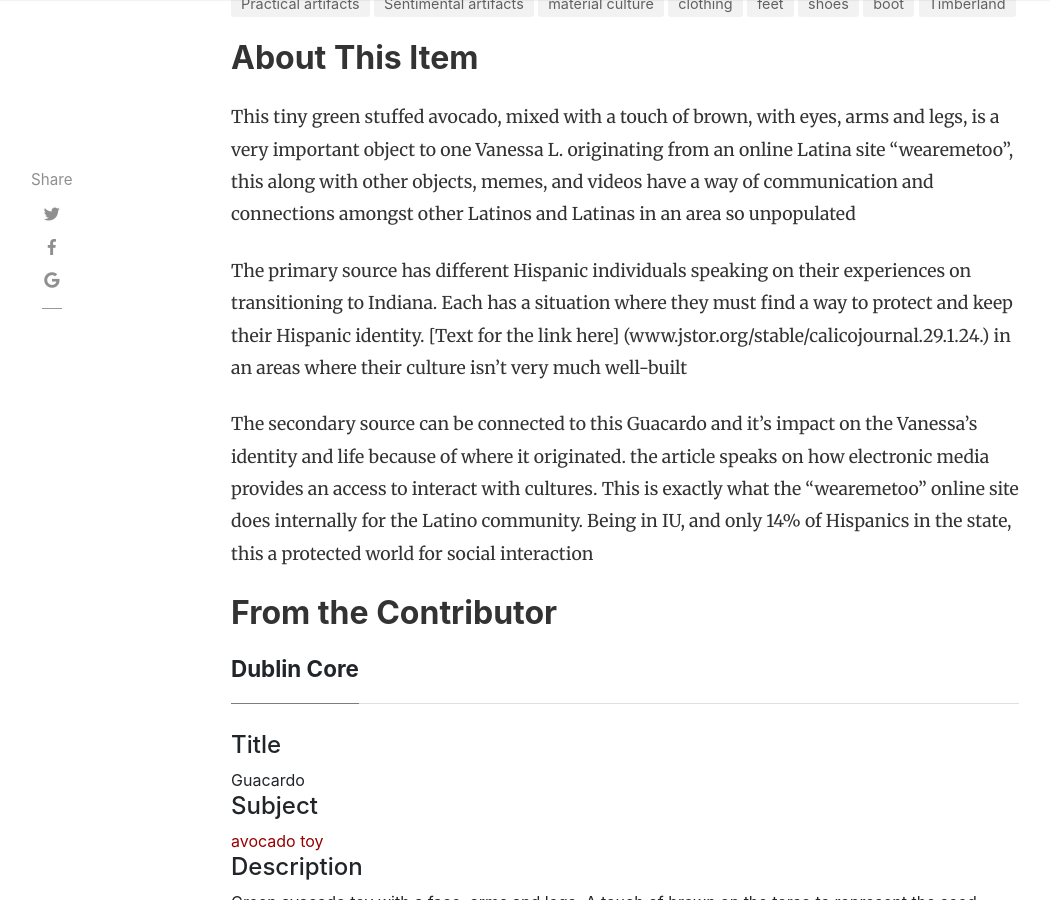
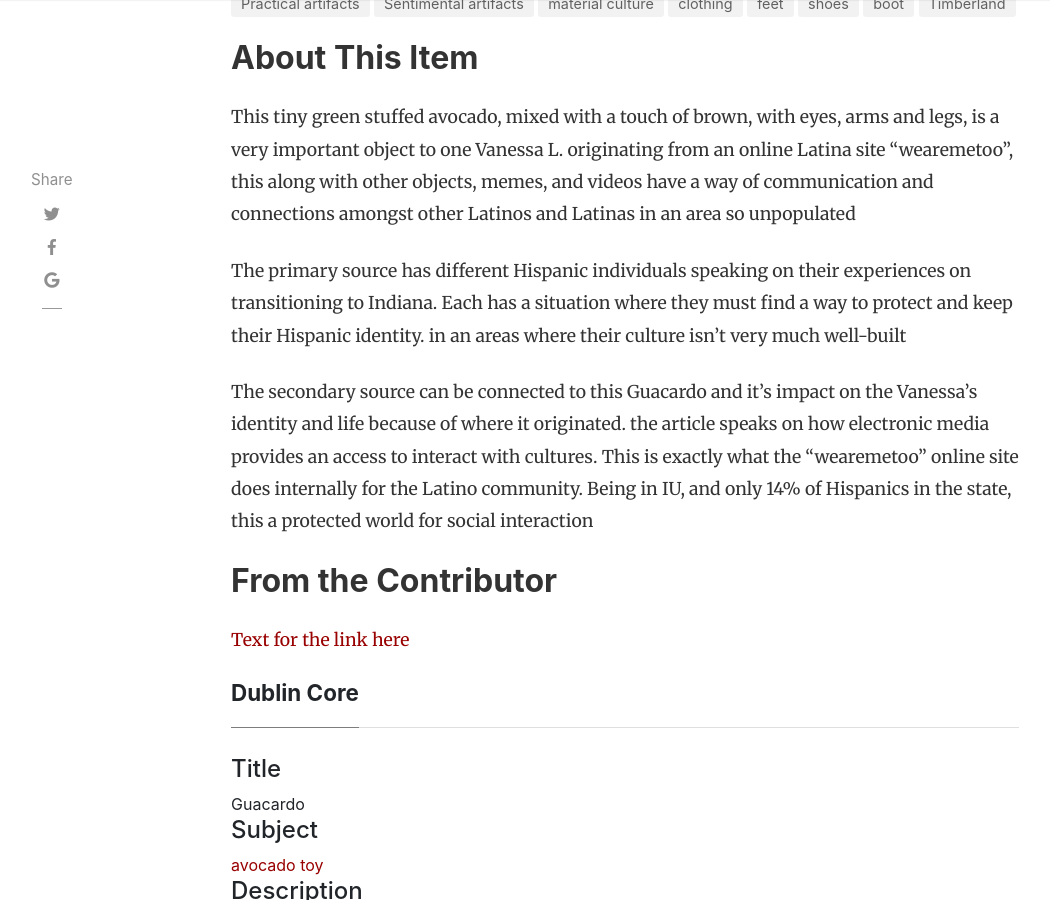
Before and after one commit to H301HistoryHarvest/H301HistoryHarvest, a Jekyll site: the page built from _items/2019-10-01-0006.md, in a window 1280 px wide and 900 px high, scrolled down 322 px. Shown: the whole window, without its empty margins (54-1104 px from the left). Built offline with Jekyll 4.4.1, drawn with Linux system fonts in a browser that asks for light colours; nearby versions of some CDN libraries; comment, search, counter and statistics services are not loaded.

Commit message:
Update 2019-10-01-0006.md

```diff
--- a/_items/2019-10-01-0006.md
+++ b/_items/2019-10-01-0006.md
@@ -18,8 +18,10 @@ tags: [ material culture, clothing, feet, shoes, boot, Timberland ]
 
 This tiny green stuffed avocado, mixed with a touch of brown, with eyes, arms and legs, is a very important object to one Vanessa L. originating from an online Latina site “wearemetoo”, this along with other objects, memes, and videos have a way of communication and connections amongst other Latinos and Latinas in an area so unpopulated
 
-The primary source has different Hispanic individuals speaking on their experiences on transitioning to Indiana. Each has a situation where they must find a way to protect and keep their Hispanic identity. [Text for the link here] (www.jstor.org/stable/calicojournal.29.1.24.) in an areas where their culture isn’t very much well-built
+The primary source has different Hispanic individuals speaking on their experiences on transitioning to Indiana. Each has a situation where they must find a way to protect and keep their Hispanic identity. in an areas where their culture isn’t very much well-built
 
 The secondary source can be connected to this Guacardo and it’s impact on the Vanessa’s identity and life because of where it originated. the article speaks on how electronic media provides an access to interact with cultures. This is exactly what the “wearemetoo” online site does internally for the Latino community. Being in IU, and only 14% of Hispanics in the state, this a protected world for social interaction
 
 ## From the Contributor
+
+[Text for the link here](www.jstor.org/stable/calicojournal.29.1.24.)
```
